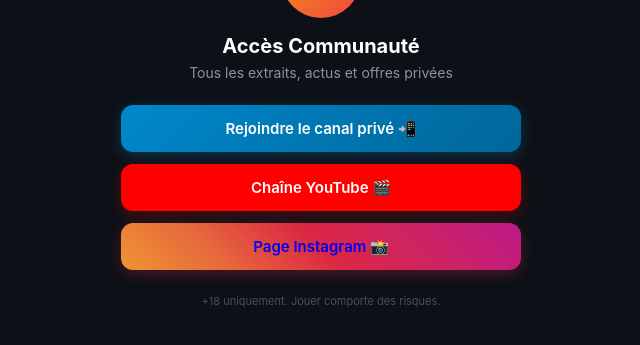
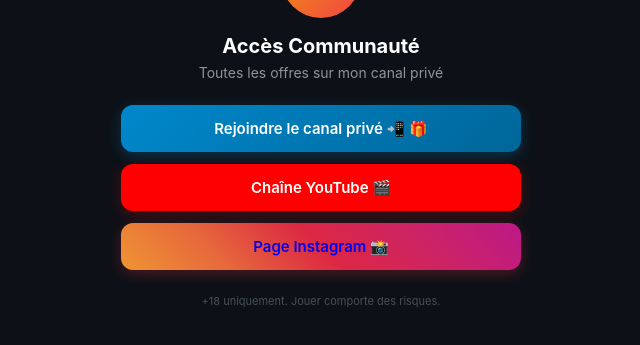
Before and after one commit to cashkiller-hub/links, a plain HTML site: page index.html in a window 1280 px wide. Shown: the part 277-622 px from the top of the page, without its empty margins (319-959 px from the left). Drawn offline with Linux system fonts and the light colour scheme.

Commit message:
Update index.html

```diff
--- a/index.html
+++ b/index.html
@@ -23,11 +23,11 @@
   <div class="card">
     <div class="avatar">⚡️</div>
     <h1>Accès Communauté</h1>
-    <p>Tous les extraits, actus et offres privées</p>
+    <p>Toutes les offres sur mon canal privé</p>
 
     <!-- Lien Telegram -->
     <a href="https://t.me/CasinoCashKiller" class="btn btn-tlg" target="_blank" rel="noopener">
-      Rejoindre le canal privé 📲
+      Rejoindre le canal privé 📲 🎁
     </a>
 
     <!-- Lien Chaîne YouTube -->
```
